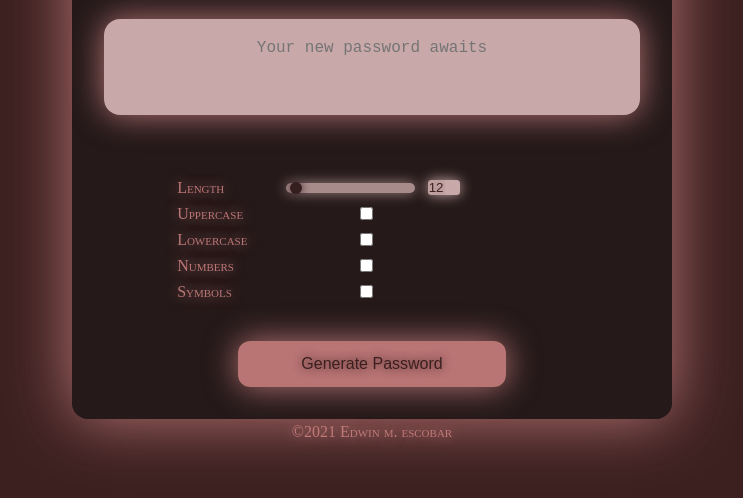
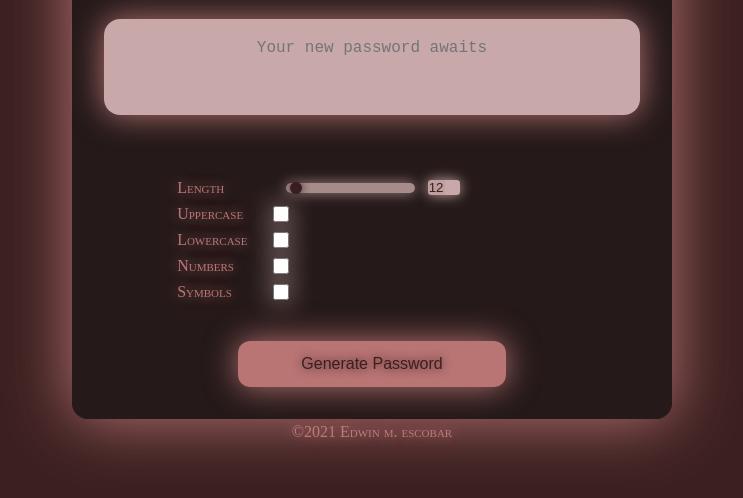
Before and after one commit to escowin/challenge-03, a plain HTML site: page index.html in a window 1280 px wide. Shown: the part 280-778 px from the top of the page, without its empty margins (268-1011 px from the left). Drawn offline with Linux system fonts and the light colour scheme.

Commit message:
css:145, 154 | checkbox style; css:153 | note

```diff
--- a/assets/css/style.css
+++ b/assets/css/style.css
@@ -142,7 +142,18 @@ header, #password-generator, footer {
   text-align: center;
 }
 
-/* to-do: checkmark styles */
+.checkmark {
+  width: 1rem;
+  height: 1rem;
+  border-radius: .25rem;
+  background-color: var(--accent);
+  box-shadow: 0 0 2vw var(--accent);
+}
+
+/* note : checked not responding */
+.checkmark:checked {
+  background-color: var(--secondary);
+}
 
 .btn {
   color: var(--primary);
--- a/index.html
+++ b/index.html
@@ -30,7 +30,7 @@
       </section>
 
       <!-- password parameters -->
-      <section>
+      <section class="form">
         <form id="parameters">
           <label for="length">Length</label>
           <div id="length-inputs">
@@ -42,13 +42,13 @@
           <input class="checkmark" type="checkbox" id="uppercase">
 
           <label for="lowercase">Lowercase</label>
-          <input type="checkbox" id="lowercase">
+          <input class="checkmark" type="checkbox" id="lowercase">
 
           <label for="numbers">Numbers</label>
-          <input type="checkbox" id="numbers">
+          <input class="checkmark" type="checkbox" id="numbers">
 
           <label for="symbols">Symbols</label>
-          <input type="checkbox" id="symbols">
+          <input class="checkmark" type="checkbox" id="symbols">
 
 
         </form>
```
